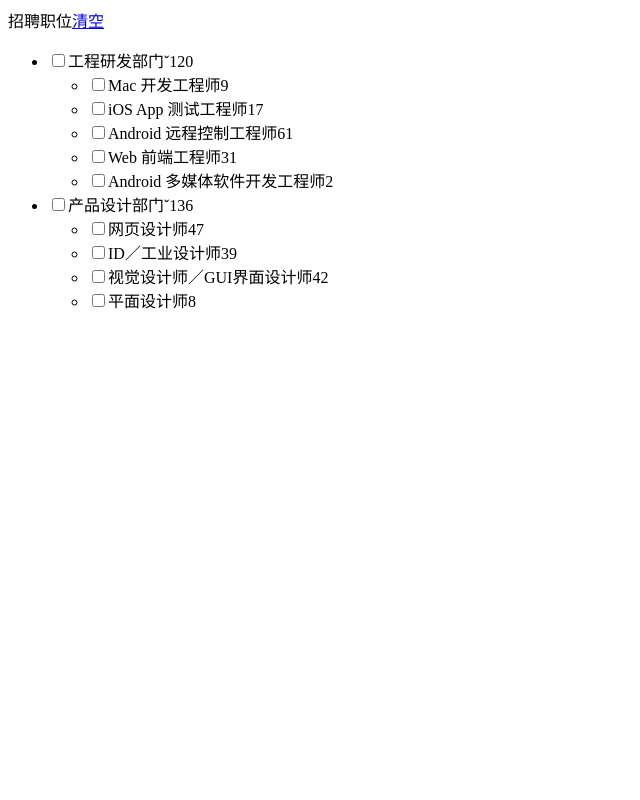
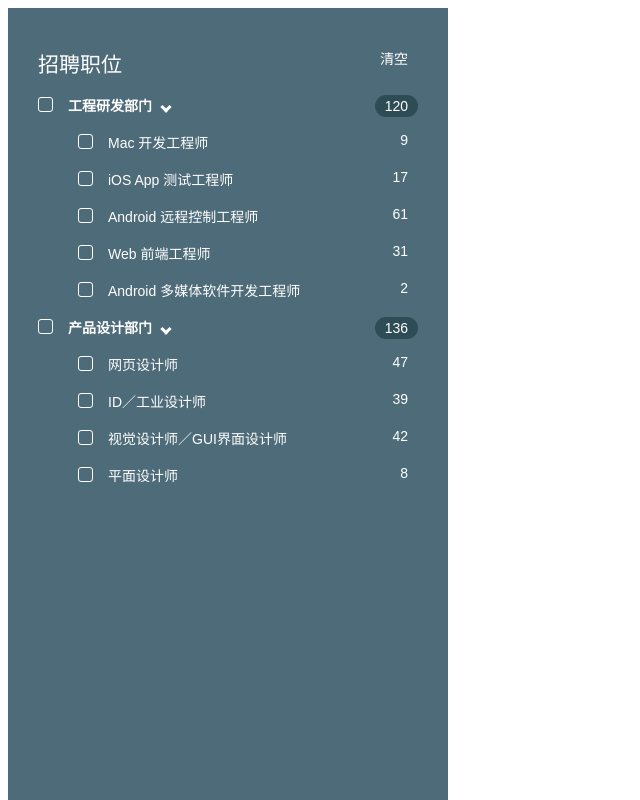
Before and after one commit to CliveSHD/react-exercise, a React app: page / in a window 1280 px wide. Shown: the top 800 px of the page, without its empty margins (0-640 px from the left). Built offline with nearby package versions, Linux system fonts and the light colour scheme.

Commit message:
add function and css

```diff
--- a/components/App.js
+++ b/components/App.js
@@ -5,73 +5,85 @@ export default class App extends Component {
   constructor(props) {
     super(props);
 
-    this.state = {
+  }
+  render() {
+    return (
+      <div>
+        <SideBar data={data} />
+      </div>
+    );
+  }
+}
+
+const data = {
 jobData: [
 {
 id: 1,
 department: "工程研发部门",
+selected: false,
 jobDetails: [
 {
   id: 11,
   title: "Mac 开发工程师",
-          num: 9
+  num: 9,
+  selected: false
 },
 {
   id: 12,
   title: "iOS App 测试工程师",
-          num: 17
+  num: 17,
+  selected: false
 },
 {
   id: 13,
   title: "Android 远程控制工程师",
-          num: 61
+  num: 61,
+  selected: false
 },
 {
   id: 14,
   title: "Web 前端工程师",
-          num: 31
+  num: 31,
+  selected: false
 },
 {
   id: 15,
   title: "Android 多媒体软件开发工程师",
-          num: 2
+  num: 2,
+  selected: false
 }
 ]
 },
 {
 id: 2,
 department: "产品设计部门",
+selected: false,
 jobDetails: [
 {
   id: 21,
   title: "网页设计师",
-          num: 47
+  num: 47,
+  selected: false
 },
 {
   id: 22,
   title: "ID／工业设计师",
-          num: 39
+  num: 39,
+  selected: false
 },
 {
   id: 23,
   title: "视觉设计师／GUI界面设计师",
-          num: 42
+  num: 42,
+  selected: false
 },
 {
   id: 24,
   title: "平面设计师",
-          num: 8
+  num: 8,
+  selected: false
 }
 ]
 }
 ]
 };
-  }
-  render() {
-    return (
-      <div>
-        <SideBar jobData={this.state.jobData}/>
-      </div>
-    );
-  }
-}
--- a/components/JobData.js
+++ b/components/JobData.js
@@ -7,16 +7,22 @@ export default class JobData extends Component {
 
     this.renderJobDetails = this.renderJobDetails.bind(this);
     this.count = this.count.bind(this);
+    this.check = this.check.bind(this);
   }
   render() {
     const jobData = this.props.jobData;
     const jobDetails = this.props.jobData.jobDetails;
     return (
       <li>
-        <input type="checkbox" />
-        {jobData.department}
-        <span>&#711;</span>
-        <span>{this.count(jobData.jobDetails)}</span>
+        <div className="checkbox">
+        <input type="checkbox" id={jobData.id.toString()}
+          ref={ c => {if(c!=null) { c.checked=jobData.selected }} }
+          onClick={e => this.check(e, jobData)}/>
+          <label htmlFor={jobData.id.toString()}></label>
+        </div>
+        <span className="department"><strong>{jobData.department}</strong></span>
+        <span className="down-arrow"></span>
+        <span className="number sum">{this.count(jobDetails)}</span>
         <ul>
           {jobDetails.map(this.renderJobDetails)}
         </ul>
@@ -33,4 +39,7 @@ export default class JobData extends Component {
       return pre + cur.num;
     }, 0);
   }
+  check(e, jobData) {
+    this.props.changeSelect(jobData.id);
+  }
 }
--- a/components/JobDetail.js
+++ b/components/JobDetail.js
@@ -3,24 +3,19 @@ import React, { Component } from 'react';
 export default class JobDetail extends Component {
   constructor(props) {
     super(props);
-
-    this.renderJobDetail = this.renderJobDetail.bind(this);
   }
   render() {
     const jobDetail = this.props.jobDetail;
     return (
       <li>
-        {this.renderJobDetail(jobDetail)}
+        <div className="checkbox">
+        <input type="checkbox" id={jobDetail.id.toString()}
+          ref={ c => {if(c!=null) { c.checked=jobDetail.selected }} } />
+          <label htmlFor={jobDetail.id.toString()}></label>
+        </div>
+        <span className="detail">{jobDetail.title}</span>
+        <span className="number">{jobDetail.num}</span>
       </li>
     );
   }
-  renderJobDetail(jobDetail) {
-    return (
-      <div>
-        <input type="checkbox" />
-        <span>{jobDetail.title}</span>
-        <span>{jobDetail.num}</span>
-      </div>
-    );
-  }
 }
--- a/components/SideBar.js
+++ b/components/SideBar.js
@@ -5,15 +5,20 @@ export default class SideBar extends Component {
   constructor(props) {
     super(props);
 
+    this.state = this.props.data;
+
     this.renderJobData = this.renderJobData.bind(this);
+    this.handleClick = this.handleClick.bind(this);
+    this.changeSelect = this.changeSelect.bind(this);
+    this.clear = this.clear.bind(this);
   }
   render() {
-    const jobData = this.props.jobData;
+    const jobData = this.state.jobData;
     return (
-      <div>
-        <div>
+      <div id="side-bar">
+        <div className="head">
           <span>招聘职位</span>
-          <a href="#">清空</a>
+          <a href="#" onClick={this.handleClick}>清空</a>
         </div>
         <ul>
           {jobData.map(this.renderJobData)}
@@ -22,6 +27,35 @@ export default class SideBar extends Component {
     );
   }
   renderJobData(jobData) {
-    return <JobData jobData={jobData} key={jobData.id} />;
+    return <JobData jobData={jobData} key={jobData.id} changeSelect={this.changeSelect} />;
+  }
+  handleClick(e) {
+    e.preventDefault;
+    this.clear();
+  }
+  changeSelect(departmentId) {
+    let newState = this.state;
+    let departmentIndex = newState.jobData.findIndex(function(department) {
+      return department.id === departmentId;
+    });
+    newState.jobData[departmentIndex].selected = !newState.jobData[departmentIndex].selected;
+    newState.jobData[departmentIndex].jobDetails = this.state.jobData[departmentIndex].jobDetails.map(function(detail) {
+      detail.selected = newState.jobData[departmentIndex].selected;
+      return detail;
+    });
+    this.setState(newState);
+  }
+  clear() {
+    let newState = this.state;
+    newState.jobData = newState.jobData.map(function(jobData) {
+      let newJobData = jobData;
+      newJobData.selected = false;
+      newJobData.jobDetails = newJobData.jobDetails.map(function(jobDetail) {
+        jobDetail.selected = false;
+        return jobDetail;
+      });
+      return newJobData;
+    });
+    this.setState(newState);
   }
 }
--- a/index.js
+++ b/index.js
@@ -1,6 +1,7 @@
 import React from 'react';
 import { render } from 'react-dom';
 import App from './components/App.js';
+import './main.css';
 
 render(
   <App />,
--- /dev/null
+++ b/main.css
@@ -0,0 +1,93 @@
+body {
+  font-family: "Microsoft YaHei", Arial, sans-serif;
+  font-size: 14px;
+}
+#side-bar {
+  color: white;
+  width: 400px;
+  height: 1000px;
+  padding: 20px;
+  background-color: rgb(78, 107, 121);
+}
+#side-bar .head {
+  margin-top: 20px;
+  padding: 0 10px;
+}
+#side-bar .head span {
+  font-size: 1.5em;
+}
+#side-bar .head a {
+  float: right;
+  margin-right: 10px;
+}
+#side-bar ul {
+  list-style: none;
+  margin: 0 auto;
+}
+#side-bar a {
+  color: white;
+  text-decoration: none;
+}
+.down-arrow {
+  display: inline-block;
+  width: 5px;
+  height: 5px;
+  border-top: 3px solid white;
+  border-right: 3px solid white;
+  margin-left: 10px;
+
+  -webkit-transform: rotate(135deg);
+  -moz-transform: rotate(135deg);
+  -o-transform: rotate(135deg);
+  -ms-transform: rotate(135deg);
+  transform: rotate(135deg);
+}
+.number {
+  float: right;
+  margin-right: 20px;
+}
+.sum {
+  background-color: rgb(45, 76, 85);
+  margin-right: 10px;
+  padding: 3px 10px;
+  border-radius: 15px;
+}
+.checkbox {
+  position: relative;
+  width: 5px;
+  height: 17px;
+  margin: 0 -30px;
+}
+.checkbox label {
+  cursor: pointer;
+  position: absolute;
+  width: 13px;
+  height: 13px;
+  border: 1px solid white;
+  border-radius: 3px;
+}
+.checkbox label:after {
+  opacity: 0;
+  content: '';
+  position: absolute;
+  width: 9px;
+  height: 5px;
+  background-color: transparent;
+  top: 1px;
+  left: 2px;
+  border: 3px solid white;
+  border-top: none;
+  border-right: none;
+
+  -webkit-transform: rotate(-45deg);
+  -moz-transform: rotate(-45deg);
+  -o-transform: rotate(-45deg);
+  -ms-transform: rotate(-45deg);
+  transform: rotate(-45deg);
+}
+.checkbox input[type=checkbox] {
+  visibility: hidden;
+}
+.checkbox input[type=checkbox]:checked + label:after {
+  opacity: 1;
+}
--- a/package.json
+++ b/package.json
@@ -21,7 +21,9 @@
     "babel-core": "^5.6.18",
     "babel-loader": "^5.1.4",
     "babel-plugin-react-transform": "^1.1.1",
+    "css-loader": "^0.23.0",
     "react-transform-hmr": "^1.0.1",
+    "style-loader": "^0.13.0",
     "webpack": "^1.12.9",
     "webpack-dev-middleware": "^1.4.0",
     "webpack-hot-middleware": "^2.6.0"
--- a/webpack.config.js
+++ b/webpack.config.js
@@ -24,6 +24,12 @@ module.exports = {
       loaders: ['babel'],
       exclude: /node_modules/,
       include: __dirname
+    },
+    {
+      test: /.css$/,
+      loaders: ['style', 'css'],
+      exclude: /node_modules/,
+      include: __dirname
     }
     ]
   }
```
Also changed, not shown: index.html (+2 -1 lines), 1 other file. Lines whose indentation alone changed are shown as unchanged.
